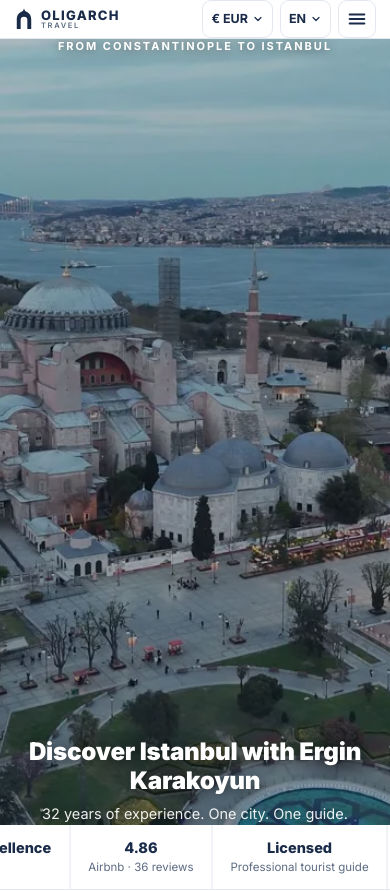
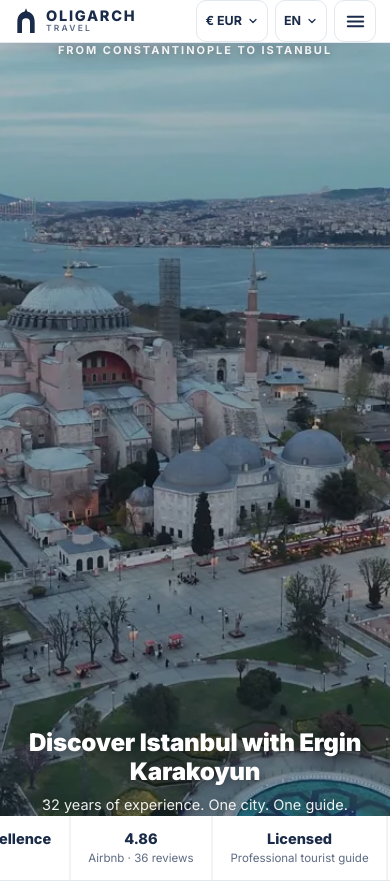
Before and after one commit to 7amed3li/oligarch-travel, a Next.js app: page / in a window 390 px wide. Shown: the top 891 px of the page. Built offline with nearby package versions, Linux system fonts and the light colour scheme.

Commit message:
Hero breathing room + bigger polished header on mobile

```diff
--- a/app/globals.css
+++ b/app/globals.css
@@ -1276,8 +1276,23 @@ html.splash-done .ss-root{display:none!important}
 @media(max-width:820px){
   /* Header: avoid crowding; BottomBar already carries Booking on <= 900px */
   .cart-link{display:none}
-  .header-in{gap:10px;padding:10px 0}
+  /* Header, more substantial on mobile (Hamed): taller bar, bigger logo
+     and controls, soft shadow under the sticky bar. Height at phone
+     widths = 14 top pad + 42 content + 14 bottom pad + 1 border = 71px;
+     the <=640px hero min-height calc below subtracts exactly this. */
+  header.site{box-shadow:0 10px 24px -16px rgba(26,43,73,.45)}
+  .header-in{gap:10px;padding:14px 0}
   .header-actions{gap:7px;margin-left:auto}
+  .logo{gap:8px}
+  .logo-mark{width:24px;height:28px}
+  .logo-text{font-size:15px;letter-spacing:.12em}
+  .logo-text small{font-size:8.5px;letter-spacing:.26em}
+  .lang-btn{min-height:42px;padding:9px 10px;gap:6px;font-size:13px;border-radius:10px}
+  .mobile-toggle{width:42px;height:42px;padding:0;border-radius:10px}
+  .mobile-toggle svg{width:23px;height:23px}
+  /* Anchor jumps must still clear the taller (71px) header */
+  section[id]{scroll-margin-top:92px}
+  footer#contact{scroll-margin-top:90px}
   .cur-menu .lang-panel{right:-44px;max-width:calc(100vw - 24px)}
 
   /* MenuBoard top filter bar: scroll naturally instead of blocking half the screen */
@@ -1294,14 +1309,15 @@ html.splash-done .ss-root{display:none!important}
 }
 
 @media(max-width:640px){
-  /* Hero: full first screen on mobile — the sticky header is ~58px tall
-     at this width (10px+10px padding + ~37px content + border), so the
-     hero takes the rest of the viewport and the video/poster (absolute
-     inset 0, object-fit:cover) fills it edge-to-edge. .hero-wrap is a
-     space-between column: topline at the top with clear air below the
-     header, title + sub at the bottom. */
-  .hero{min-height:calc(100vh - 58px);min-height:calc(100svh - 58px)}
-  .hero-wrap{padding-top:26px;padding-bottom:26px}
+  /* Hero: full first screen on mobile — the sticky header is 71px tall
+     at this width (14px+14px padding + 42px controls + 1px border, see
+     the <=820px header rules above), so the hero takes the rest of the
+     viewport and the video/poster (absolute inset 0, object-fit:cover)
+     fills it edge-to-edge. .hero-wrap is a space-between column: topline
+     at the top, title + sub at the bottom, both with generous inner
+     padding so neither glues to the hero's edges (Hamed). */
+  .hero{min-height:calc(100vh - 71px);min-height:calc(100svh - 71px)}
+  .hero-wrap{padding-top:52px;padding-bottom:60px}
   .hero-topline{font-size:11px;letter-spacing:.18em;line-height:1.4}
   .hero-bottom h1{font-size:clamp(22px,6.2vw,30px);line-height:1.2;margin-bottom:8px}
   .hero-sub{font-size:14.5px;line-height:1.5;margin-top:0}
@@ -1393,3 +1409,14 @@ html.splash-done .ss-root{display:none!important}
   .trust-track-dup{display:none}
   .trust-item{flex:1 1 40%;border-bottom:1px solid var(--line)}
 }
+
+/* Rev 9b: narrow phones — keep the taller header's controls at a uniform
+   42px (the <=420px lang-btn trim above would otherwise shrink them to
+   38px and break the 71px header height the hero calc assumes), with
+   slightly tighter horizontal padding/text so logo + currency + language
+   + burger still fit at 360px. */
+@media(max-width:420px){
+  .header-in{gap:8px}
+  .logo-text{font-size:14.5px}
+  .lang-btn{min-height:42px;padding:9px 8px;font-size:12.5px;gap:5px}
+}
```
